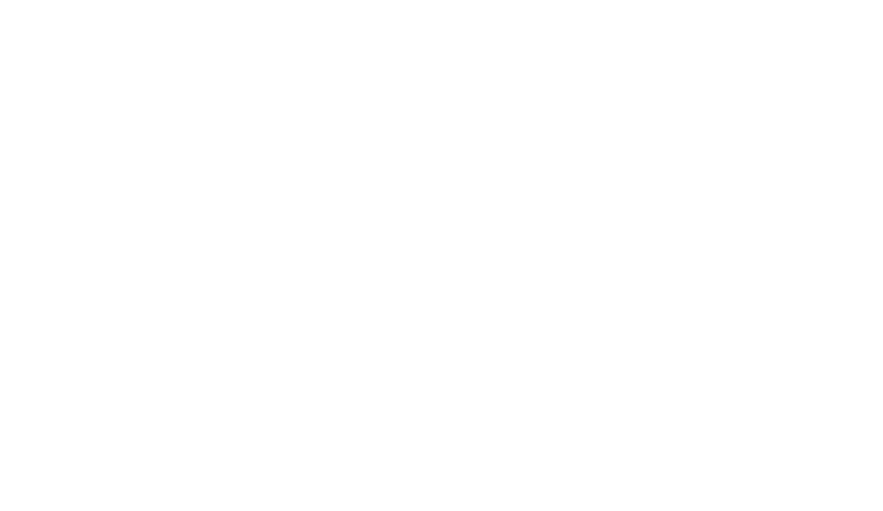
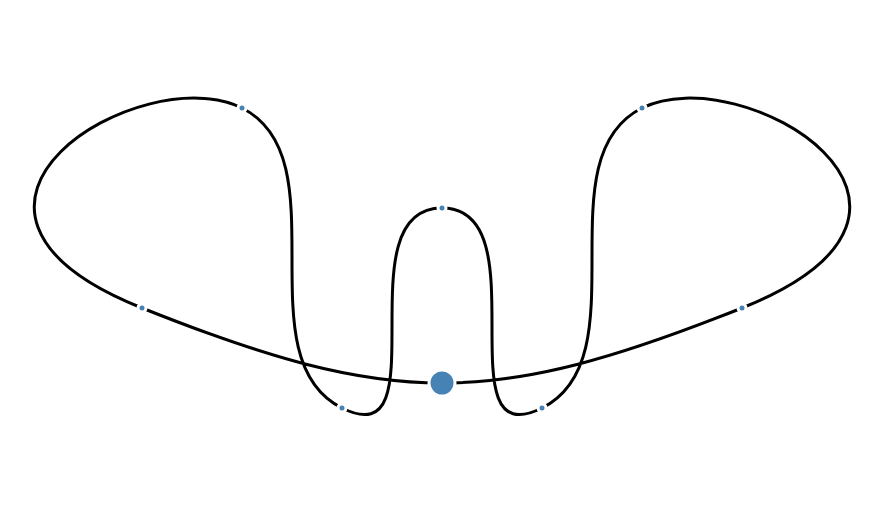
Before and after one commit to GuilleVENT/hackathon-BMW-simulation, a plain HTML site: page index.html in a window 1280 px wide. Shown: the whole page, without its empty margins (46-929 px from the left). Drawn offline with nearby package versions, Linux system fonts and the light colour scheme.

Commit message:
test route svg

```diff
--- a/index.html
+++ b/index.html
@@ -2,9 +2,10 @@
 <html>
 <head>
 	<title>Hackantrieb</title>
-	<script type="text/javascript" src="magic.js"></script>
+	<link rel="stylesheet" href="style.css">
 </head>
 <body>
-
+	<script type="text/javascript" src="https://d3js.org/d3.v3.min.js"></script>
+	<script type="text/javascript" src="magic.js"></script>
 </body>
 </html>
--- a/magic.js
+++ b/magic.js
@@ -0,0 +1,49 @@
+var points = [
+  [480, 200],
+  [580, 400],
+  [680, 100],
+  [780, 300],
+  [180, 300],
+  [280, 100],
+  [380, 400]
+];
+
+var svg = d3.select("body").append("svg")
+    .attr("width", 960)
+    .attr("height", 500);
+
+var path = svg.append("path")
+    .data([points])
+    .attr("d", d3.svg.line()
+    .tension(0) // Catmull–Rom
+    .interpolate("cardinal-closed"));
+
+svg.selectAll(".point")
+    .data(points)
+  .enter().append("circle")
+    .attr("r", 4)
+    .attr("transform", function(d) { return "translate(" + d + ")"; });
+
+var circle = svg.append("circle")
+    .attr("r", 13)
+    .attr("transform", "translate(" + points[0] + ")");
+
+transition();
+
+function transition() {
+  circle.transition()
+      .duration(10000)
+      .attrTween("transform", translateAlong(path.node()))
+      .each("end", transition);
+}
+
+// Returns an attrTween for translating along the specified path element.
+function translateAlong(path) {
+  var l = path.getTotalLength();
+  return function(d, i, a) {
+    return function(t) {
+      var p = path.getPointAtLength(t * l);
+      return "translate(" + p.x + "," + p.y + ")";
+    };
+  };
+}
--- /dev/null
+++ b/style.css
@@ -0,0 +1,11 @@
+path {
+  fill: none;
+  stroke: #000;
+  stroke-width: 3px;
+}
+
+circle {
+  fill: steelblue;
+  stroke: #fff;
+  stroke-width: 3px;
+}
```
